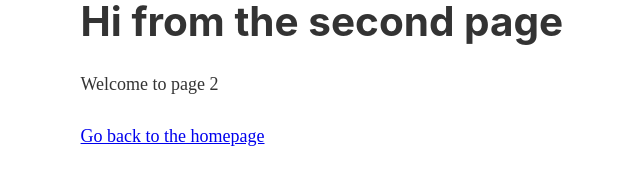
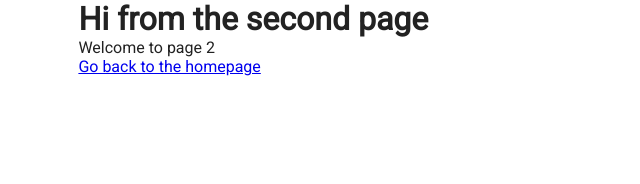
Before and after one commit to DDropping/SamsDesigns, a Gatsby site: page /page-2 in a window 1280 px wide. Shown: the whole page, without its empty margins (99-739 px from the left). Built offline with nearby package versions, Linux system fonts and the light colour scheme; Gatsby itself is replaced by a stand-in of ours.

Commit message:
Create layout scss

```diff
--- a/src/components/layout.js
+++ b/src/components/layout.js
@@ -1,7 +1,7 @@
 import React from "react"
 import PropTypes from "prop-types"
 
-import "./layout.css"
+import "./layout.scss"
 
 const Layout = ({ children }) => {
   return (
--- /dev/null
+++ b/src/components/layout.scss
@@ -0,0 +1,11 @@
+@import url("https://fonts.googleapis.com/css?family=Roboto&display=swap");
+
+* {
+  margin: 0;
+  box-sizing: border-box;
+}
+
+body {
+  font-family: "Roboto", sans-serif;
+  color: #222;
+}
```
